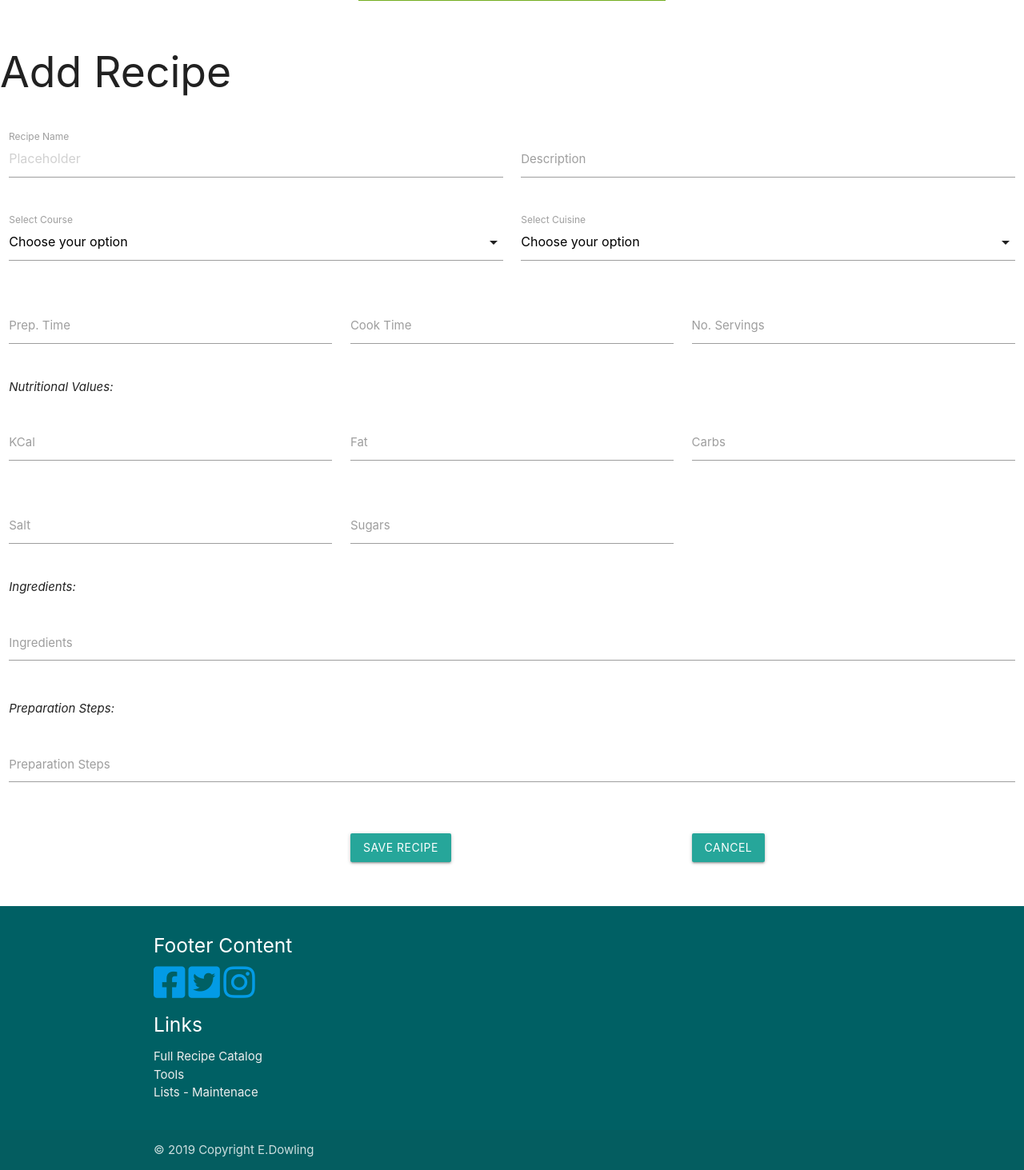
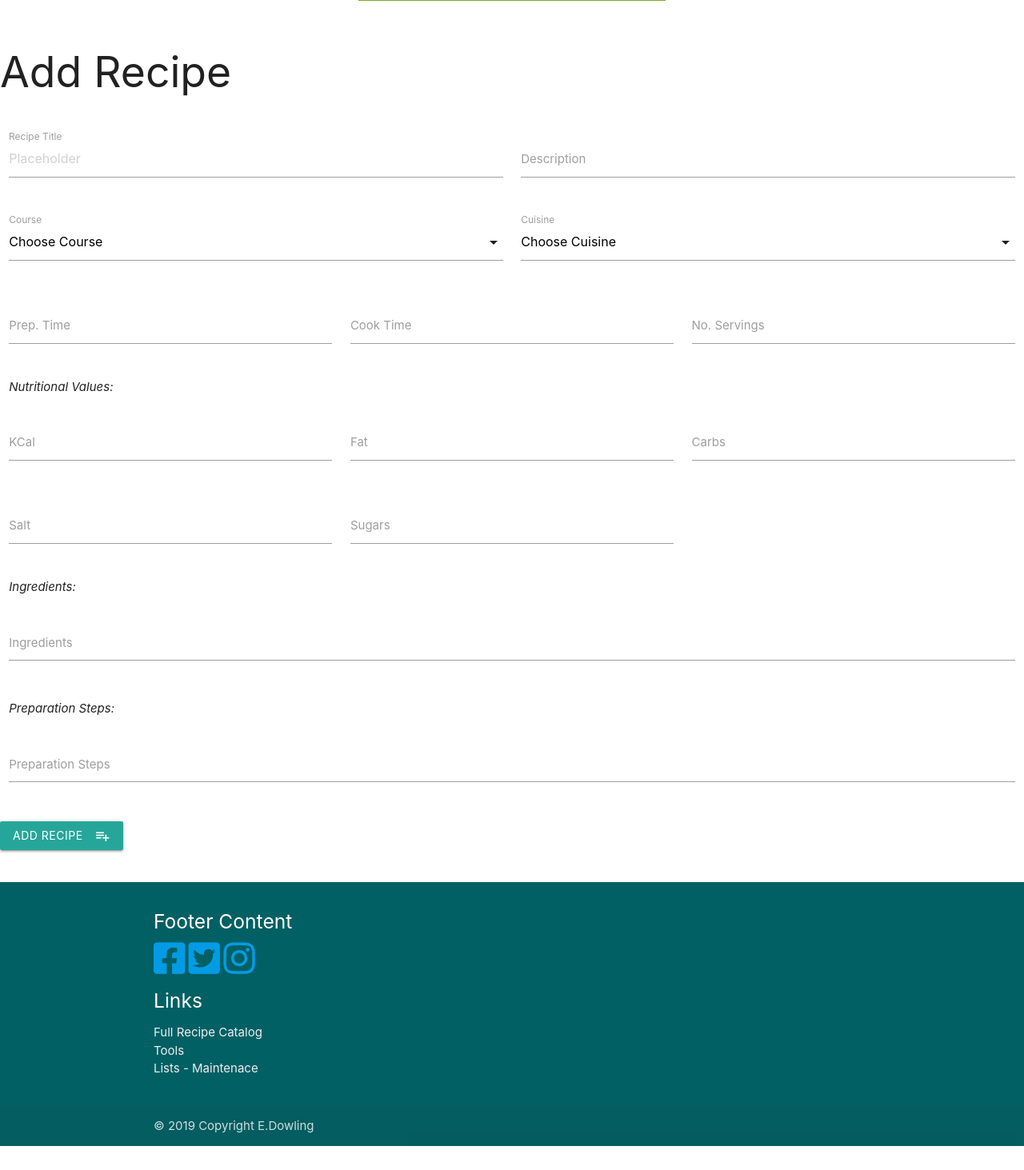
Before and after one commit to eldowling/lets-cook-together, a Flask app: page /add_recipe in a window 1280 px wide. Shown: the part 366-1829 px from the top of the page at 80% size. After the commit the page ends 1799 px from the top, so only its background shows below. Run offline with Flask 2, Linux system fonts and the light colour scheme; data that the repository does not hold is empty; some libraries are stand-ins or nearby versions.

Commit message:
Updates to add recipe form to display courses and cuisines from db in select boxes and add recipe to recipes table

```diff
--- a/app.py
+++ b/app.py
@@ -29,12 +29,6 @@ def get_catalog_bycourse(course):
 #    if course != '':
  #       return render_template("catalog.html", recipes=mongo.db.recipes.find({ "course": 'breakfast' }))
 
-#@app.route('/get_catalog/<course_id>')
-#def show_recipe(recipe_id):
-#    course =  mongo.db.recipes.find_one({"course": ObjectId(course)})
-#    all_courses =  mongo.db.categories.find()
-#    return render_template('catalog.html', task=the_recipe,
-#                           categories=all_categories)
 
 @app.route('/show_recipe/<recipe_id>')
 def show_recipe(recipe_id):
@@ -44,7 +38,16 @@ def show_recipe(recipe_id):
 
 @app.route('/add_recipe')
 def add_edit_recipe():
-    return render_template('add-recipe.html')
+    return render_template('add-recipe.html',
+                            courses=mongo.db.courses.find(),
+                            cuisines=mongo.db.cuisine.find(),
+                            tools=mongo.db.tools.find())
+
+@app.route('/insert_recipe', methods=['POST'])
+def insert_recipe():
+    recipes = mongo.db.recipies
+    recipes.insert_one(request.form.to_dict())
+    return redirect(url_for('get_catalog'))
 
 @app.route('/edit_recipe/<recipe_id>')
 def edit_recipe(recipe_id):
--- a/templates/add-recipe.html
+++ b/templates/add-recipe.html
@@ -3,11 +3,11 @@
   <h2>Add Recipe</h2>
 </div>
 <div class="row">
-    <form class="col s12">
+    <form action="{{ url_for('insert_recipe') }}" method="POST" class="col s12">
       <div class="row">
         <div class="input-field col s6">
-          <input placeholder="Placeholder" id="recipe_name" type="text" class="validate">
-          <label for="recipe_name">Recipe Name</label>
+          <input placeholder="Placeholder" id="title" type="text" class="validate">
+          <label for="title">Recipe Title</label>
         </div>
         <div class="input-field col s12 m6">
           <input id="description" type="text" class="validate">
@@ -16,23 +16,23 @@
       </div>
       <div class="row">
         <div class="input-field col s6">
-			<select>
-			  <option value="" disabled selected>Choose your option</option>
-			  <option value="1">Option 1</option>
-			  <option value="2">Option 2</option>
-			  <option value="3">Option 3</option>
-			</select>
-			<label>Select Course</label>
-		</div>
+            <select id="course" name="course">
+                <option value="" disabled selected>Choose Course</option>
+                {% for course in courses %}
+                    <option value="{{course.course_desc}}">{{course.course_desc}}</option>
+                {% endfor %}
+            </select>
+            <label>Course</label>
+        </div>
         <div class="input-field col s6">
-			<select>
-			  <option value="" disabled selected>Choose your option</option>
-			  <option value="1">Option 1</option>
-			  <option value="2">Option 2</option>
-			  <option value="3">Option 3</option>
-			</select>
-			<label>Select Cuisine</label>
-		</div>
+            <select id="cuisine" name="cuisine">
+                <option value="" disabled selected>Choose Cuisine</option>
+                {% for cuisine in cuisines %}
+                    <option value="{{cuisine.cuisine_name}}">{{cuisine.cuisine_name}}</option>
+                {% endfor %}
+            </select>
+            <label>Cuisine</label>
+        </div>
       </div>
       <div class="row">
         <div class="input-field col s4">
@@ -44,8 +44,8 @@
           <label for="cook_time">Cook Time</label>
         </div>
         <div class="input-field col s4">
-          <input id="no_serv" type="text" class="validate">
-          <label for="no_serv">No. Servings</label>
+          <input id="no_servings" type="text" class="validate">
+          <label for="no_servings">No. Servings</label>
         </div>
       </div>
       <div class="row">
@@ -73,8 +73,8 @@
           <label for="salt">Salt</label>
         </div>
         <div class="input-field col s4">
-          <input id="sugar" type="text" class="validate">
-          <label for="sugar">Sugars</label>
+          <input id="sugars" type="text" class="validate">
+          <label for="sugars">Sugars</label>
         </div>
       </div>
       <div class="row">
@@ -84,8 +84,8 @@
       </div>
       <div class="row">
         <div class="input-field col s12">
-          <textarea id="ingrd_textarea1" class="materialize-textarea"></textarea>
-          <label for="ingrd_textarea1">Ingredients</label>
+          <textarea id="ingredients" class="materialize-textarea"></textarea>
+          <label for="ingredients">Ingredients</label>
         </div>
       </div>
       <div class="row">
@@ -95,17 +95,15 @@
       </div>
       <div class="row">
         <div class="input-field col s12">
-          <textarea id="prep_textarea2" class="materialize-textarea"></textarea>
-          <label for="prep_textarea2">Preparation Steps</label>
+          <textarea id="prep_steps" class="materialize-textarea"></textarea>
+          <label for="prep_steps">Preparation Steps</label>
         </div>
       </div>
       <div class="row">
-        <div class="input-field col s3 offset-s3 m4 offset-m4">
-          <a class="waves-effect waves-light btn">Save Recipe</a>
-        </div>
-        <div class="input-field col s3 m4">
-          <a class="waves-effect waves-light btn">Cancel</a>
-        </div>
+        <button class="btn waves-effect waves-light" type="submit">Add Recipe
+            <i class="material-icons right">playlist_add</i>
+        </button>
+
       </div>
     </form>
   </div>
--- a/templates/base.html
+++ b/templates/base.html
@@ -31,7 +31,7 @@
     </ul>
 
     <div class="center-img">
-            <img class="main-img" src="static/images/lets-cook-logo.png"></img>
+            <img class="main-img" src="{{ url_for('static', filename='images/lets-cook-logo.png') }}"></img>
     </div>
 
 
```
